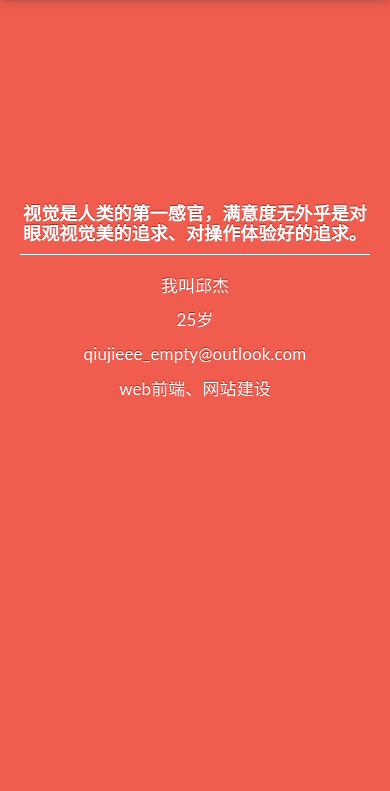
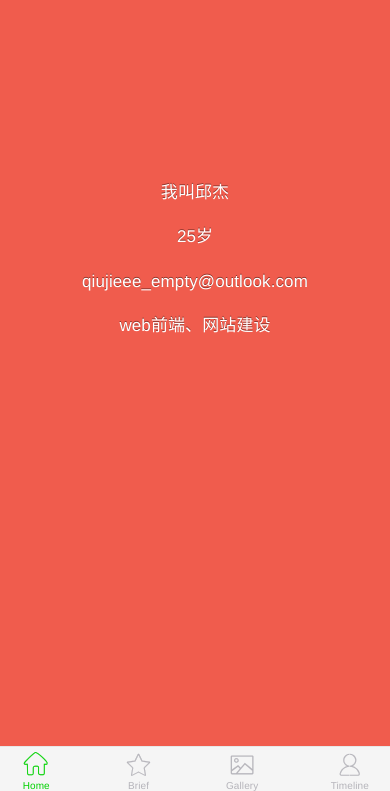
Before and after one commit to qiujie8092916/resume, a plain HTML site: page resume/index.html in a window 390 px wide. Shown: the part 53-844 px from the top of the page. Drawn offline with Linux system fonts and the light colour scheme; files that its build step writes are made by us from their sources.

Commit message:
add phone's layout, page 3ing

```diff
--- a/resume/css/iconfont.css
+++ b/resume/css/iconfont.css
@@ -1,20 +1,25 @@
 
 @font-face {font-family: "iconfont";
-  src: url('../fonts/iconfont.eot?t=1470146140'); /* IE9*/
-  src: url('../fonts/iconfont.eot?t=1470146140#iefix') format('embedded-opentype'), /* IE6-IE8 */
-  url('../fonts/iconfont.woff?t=1470146140') format('woff'), /* chrome, firefox */
-  url('../fonts/iconfont.ttf?t=1470146140') format('truetype'), /* chrome, firefox, opera, Safari, Android, iOS 4.2+*/
-  url('../fonts/iconfont.svg?t=1470146140#iconfont') format('svg'); /* iOS 4.1- */
+  src: url('../fonts/iconfont.eot?t=1479356217983'); /* IE9*/
+  src: url('../fonts/iconfont.eot?t=1479356217983#iefix') format('embedded-opentype'), /* IE6-IE8 */
+  url('../fonts/iconfont.woff?t=1479356217983') format('woff'), /* chrome, firefox */
+  url('../fonts/iconfont.ttf?t=1479356217983') format('truetype'), /* chrome, firefox, opera, Safari, Android, iOS 4.2+*/
+  url('../fonts/iconfont.svg?t=1479356217983#iconfont') format('svg'); /* iOS 4.1- */
 }
 
 .iconfont {
   font-family:"iconfont" !important;
-  font-size:40px;
+  font-size:16px;
   font-style:normal;
   -webkit-font-smoothing: antialiased;
   -webkit-text-stroke-width: 0.2px;
   -moz-osx-font-smoothing: grayscale;
 }
-.icon-js:before { content: "\e610"; }
-.icon-js1:before { content: "\e614"; }
-.icon-js2:before { content: "\e612"; }
+
+.icon-home:before { content: "\e614"; }
+
+.icon-zuopin:before { content: "\e62e"; }
+
+.icon-profile:before { content: "\e61e"; }
+
+.icon-tese:before { content: "\e615"; }
--- a/resume/css/sass/main.scss
+++ b/resume/css/sass/main.scss
@@ -44,9 +44,11 @@ $black : #333;
 	padding: 0;
 }
 /*
+html{-webkit-text-size-adjust:none;}
+*/
 body{
-	font-family: Microsoft YaHei !important;
-}*/
+	font-family: "Helvetica Neue",Helvetica,Arial,sans-serif;;
+}
 
 dt{
 	font-weight: inherit;
@@ -104,10 +106,13 @@ img{
 
 nav{
 	display: -webkit-box;
-	background: rgba(245, 245, 245, 0.8) !important;
+	background: rgba(245, 245, 245, 0.8);
 	color: $black !important;
 	box-shadow: 0 0 10px rgba(51 ,51, 51, 0.6);
-	top: 0;
+
+	ul.navbar-nav li a i{
+		display: none;
+	}
 }
 
 @for $i from 1 to 6{
@@ -228,6 +233,11 @@ nav{
 	margin-top: 0;
 	width: 100%;
 	position: relative;
+	&:first-child{
+		.inner.cover{
+			margin-top: 23%;
+		}
+	}
 	@include animate(transition, all, 0.25s, ease-in-out);
 	h3{
 		text-shadow: 0 -1px 0 rgba(0, 0, 0, 0.4);
@@ -235,6 +245,9 @@ nav{
 	a:focus,
 	a:hover{
 		color: inherit !important;
+	}
+	.article{
+		width: 35%;
 	}
 }
 
@@ -372,7 +385,9 @@ nav{
 }
 
 .major{
-	margin-top:20px;
+	position:absolute;
+	top: 28%;
+
 	p{
 		display: table;
 		height: 190px;
@@ -424,7 +439,7 @@ nav{
 		color: $black;
 	}
 	& > .active > a{
-		color: $black !important;
+		color: $black;
 		background-color: transparent !important;
 	}
 }
@@ -549,6 +564,77 @@ nav{
 			*PHONE*
 *************************/
 @media (max-width: 768px){
+	i.iconfont{
+		color: $black;
+		font-size: 30px;
+	}
+
+	h4.cover-heading, p.decoration{
+		display: none;
+	}
+
+	nav.navbar{
+		bottom: 0;
+		top: initial;
+		background: rgba(245, 245, 245, 1);
+		box-shadow: initial;
+
+		.navbar-brand.oneng{
+			display: none;
+		}
+
+		.container ul.nav{
+			width: 100%;
+			display: -moz-box;
+	    display: -webkit-box;
+	    display: box;
+			font-weight: initial;
+			margin: 0;
+
+			& li{
+				/*display: inline-block;*/
+				-moz-box-flex: 1;
+		    -webkit-box-flex: 1;
+		    box-flex: 1;
+
+				&.active a, &.active i{
+					color: #00D200;
+				}
+
+				a{
+					padding-top: 8px;
+    			padding-bottom: 0px;
+					font-size: 12px;
+					color: #B5B4BA;
+					line-height: 20px;
+
+					span.nav_assist{
+						font-size: 10px;
+						-webkit-transform-origin-x: 0;
+            -webkit-transform: scale(0.5);
+						transform: scale(0.5);
+					}
+				}
+
+				i{
+					color: #B5B4BA;
+					display: block;
+				}
+			}
+		}
+	}
+
+	.intro {
+	&:before, &:after{
+		width: 10%;
+    height: 16%;
+	}
+
+		.fsize_{
+			font-size: 12px;
+		}
+	}
+
 	.contenttitle{
 		margin-top: 120px;
 	}
@@ -564,14 +650,47 @@ nav{
 		}
 	}
 
+	.major{
+		top: 25%;
+
+		img{
+			height: calc(150px / (340/190));
+    	width: 150px;
+		}
+	}
+
+	.top{
+		margin-bottom: 12%;
+	}
+
+	.left{
+		margin-right: 8%;
+	}
+
 	.homebackground{
 		background-size: contain;
+		padding-top: 15%;
+
+		&:first-child{
+			p{
+				margin-bottom: 20px;
+			}
+			.inner.cover{
+				margin-top: 45%;
+			}
 		}
 
-.#{$nav}-default .#{$nav}-nav > li:not(.active):not(.dropdown) > a:hover,
-.#{$nav}-default .#{$nav}-nav > li:not(.active):not(.dropdown) > a:focus {
-	border-bottom: 0;
-	color:#FF6F79;
+		.article{
+			width: 85%;
+		}
+
+		.icon_div .icon_detail{
+			top: 90%;
+
+			.detailImg li{
+				font-size: 11px;
+			}
+		}
 	}
 
 	.#{$nav}-brand.oneng{
@@ -580,8 +699,9 @@ nav{
 
 	.resposive_nav{
 		margin: 0;
-	padding: 0 10px;
+		padding: 0;
 		width: 100%;
+		height: 45px;
 	}
 
 	.webtip{
@@ -593,7 +713,7 @@ nav{
 		overflow-x: hidden;
 	}
 
-#navSelected{
+	#navSelected, .navbar-header{
 		display: none
 	}
 
@@ -606,15 +726,10 @@ footer{
 		font-size: 12px;
 	}
 
-nav .logo{
-	display: none;
-	width: 0;
-	height: 0;
-}
-
 	@for $i from 1 to 6{
 		ul.#{$nav}-right.nav.#{$nav}-nav > li:nth-child(#{$i}){
 			@include animate(animation, navMotion, calc(#{$i} * 0.3s))
 		}
 	}
+
 }
--- a/resume/data.json
+++ b/resume/data.json
@@ -21,13 +21,13 @@
 		],
 		"detail_css": [
 			"熟练运用CSS及CSS3新属性",
-			"充分利用Animate.css等CSS3动画库装饰页面，有利于减少JS不利于爬虫的问题",
-			"掌握CSS预编译器Less及Sass"
+			"掌握CSS预编译器Less及Sass",
+			"熟悉解决各浏览器兼容问题，优化代码、网页响应速度"
 		],
 		"detail_js": [
-			"掌握jQuery、AngularJS，熟练指令的编写，模块组件化",
-			"熟练运用Ajax前后台、跨平台通信",
-			"熟练运用Bootstrap、Foundation、Highcharts、LayerUI等主流Jquery框架"
+			"掌握JS类库如jQuery、AngularJS，熟练模块组件化",
+			"熟练运用Ajax前后端、跨平台通信",
+			"精通主流框架Bootstrap、Highcharts、LayerUI等"
 		],
 		"detail_more": [
 			"掌握数据库语言Mysql，熟练运用联合查询",
--- a/resume/index.html
+++ b/resume/index.html
@@ -10,7 +10,8 @@
     <title>Qiujie's Resume</title>
 
 		<link href='css/font.css' rel='stylesheet' type='text/css'>
-		<link href='../../fonts/font.css' rel='stylesheet' type='text/css'>
+<!--<link href='../../fonts/font.css' rel='stylesheet' type='text/css'>-->
+		<link href='css/font.css' rel='stylesheet' type='text/css'>
 		<link rel="stylesheet" href="css/jquery.fullPage.css">
     <link href="css/bootstrap.css" rel="stylesheet">
     <link href="css/iconfont.css" rel="stylesheet">
@@ -18,7 +19,6 @@
 		<link href="css/animate.css" rel="stylesheet">
 		<link href="css/timeline.css" rel="stylesheet">
 		<link href="css/main.css" rel="stylesheet">
-<!--<link href="css/grid.css" rel="stylesheet">-->
 		<link href="css/jquery.qtip.css" rel="stylesheet">
 		<script>
 			window.onload = function(){window.scrollTo(0, 0)}
@@ -30,16 +30,7 @@
 
 		<nav id="fixedNavBar" class="navbar navbar-default navbar-fixed-top">
       <div class="container resposive_nav col-lg-10 col-lg-offset-1 col-md-10 col-md-offset-1">
-				<div class="col-lg-12 col-md-12">
-				<div class="col-lg-12 col-md-12">
-        <div class="navbar-header" style="/visibility:hidden">
-          <button type="button" class="navbar-toggle collapsed" data-toggle="collapse" data-target="#navbar" aria-expanded="false" aria-controls="navbar">
-            <span class="sr-only">Toggle navigation</span>
-            <span class="icon-bar"></span>
-            <span class="icon-bar"></span>
-            <span class="icon-bar"></span>
-          </button>
-
+				<div class="navbar-header">
 					<div class="logo">
 						<dl>
 							<dt>
@@ -50,32 +41,37 @@
 						</dl>
 					</div>
 					<a class="navbar-brand oneng" href="index.html">RESUME</a>
+				</div>
 
-        </div>
-        <div id="navbar" class="navbar-collapse collapse inner">
+				<div id="navbar" class="navbar-collapse collapse inner in">
 					<div id="navSelected"></div>
-          <ul class="nav navbar-nav navbar-right" role="tablist" id="menu">
+					<ul class="nav navbar-nav navbar-right" role="tablist" id="menu">
 
-            <li id="navCurr" data-menuanchor="demo1" class="active animated">
-							<a id="demo1Btn" href="#demo1">Home</a>
+						<li id="navCurr" data-menuanchor="demo1" class="active animated">
+							<a id="demo1Btn" href="#demo1">
+								<i class="iconfont">&#xe62f;</i>
+								<span class="nav_assist">Home</span>
+							</a>
 						</li>
-            <li data-menuanchor="demo2" class="animated">
-							<a id="demo2Btn" href="#demo2">Brief</a>
+						<li data-menuanchor="demo2" class="animated">
+							<a id="demo2Btn" href="#demo2">
+								<i class="iconfont">&#xe615;</i>
+								<span class="nav_assist">Brief</span>
+							</a>
 						</li>
-            <li data-menuanchor="demo3" class="animated">
-							<a id="demo3Btn" href="#demo3">Gallery</a>
+						<li data-menuanchor="demo3" class="animated">
+							<a id="demo3Btn" href="#demo3">
+								<i class="iconfont">&#xe62e;</i>
+								<span class="nav_assist">Gallery</span>
+							</a>
 						</li>
 						<li data-menuanchor="demo4" class="animated">
-							<a id="demo4Btn" href="#demo4">Timeline</a>
-						</li><!--
-						<li data-menuanchor="demo5" class="animated">
-							<a id="demo5Btn" href="#demo5">Contact</a>
-						</li>-->
-						<!--<li><a href="javascript:alert('qiujieee_empty@outlook.com')">Contact</a></li>-->
-          </ul>
-        </div>
-
-				</div>
+							<a id="demo4Btn" href="#demo4">
+								<i class="iconfont">&#xe61e;</i>
+								<span class="nav_assist">Timeline</span>
+							</a>
+						</li>
+					</ul>
 				</div>
       </div>
     </nav>
--- a/resume/js/index.js
+++ b/resume/js/index.js
@@ -132,7 +132,7 @@ var php_console = function(){/*
 	var win = window.open("http://localhost:8080/Rlibrary/welcome.jsp");
 }
 
-var bindTabActive = function(){
+var bindTabActive = function(){/*
 	if($(document).width() <= 768){
 		$("ul.nav.navbar-nav.navbar-right li a").on("click", function(){
 			//$("ul.nav.navbar-nav.navbar-right").toggle()
@@ -147,7 +147,7 @@ var bindTabActive = function(){
 						$(this).css("background", "transparent")
 				}
 		})
-	}
+	}*/
 
 	//擦除效果
 	jQuery.extend(jQuery.easing, {
@@ -199,7 +199,7 @@ var fill_data = function(){
 					$.each(item.fsize, function(ii, iitem){
 						fsize += '<p class="fsize contenttitle">' + iitem + '</p>'
 					})
-					appends += '<div class="inner cover" style="margin-top: 220px;">\
+					appends += '<div class="inner cover">\
 												<h4 class="contenttitle"><strong>' + item.contenttitle + '</strong></h4>\
 												<p class="decoration"></p>\
 												<article style="margin-top: 20px">'+ fsize + '</article>\
@@ -212,7 +212,7 @@ var fill_data = function(){
 														<div class="decoration"></div>\
 													</div>\
 													<div><h5 class="animated subt">' + item.subt + '</h5></div>'
-					var article = '<div class="center-block article" style="width:35%;">\
+					var article = '<div class="center-block article">\
 														<div class="icon_div" style="height:100px;">\
 															<ul class="list-unstyled list-inline ski_icon">\
 																<li class="li_icon animated">\
@@ -264,7 +264,7 @@ var fill_data = function(){
 													</div>\
 													<div><h5 class="animated subt">' + item.subt + '</h5></div>'
 
-					var subbody = '<div class="major col-lg-10 col-lg-offset-1 col-md-10 col-md-offset-1" style="position:absolute; top: 28%;">'
+					var subbody = '<div class="major col-lg-10 col-lg-offset-1 col-md-10 col-md-offset-1">'
 					$.each(item.project, function(ii, iitem){
 						for(var key in iitem){
 							if(item.project[ii][key][0] === undefined){item.project[ii][key][0] = ''}
```
Also changed, not shown: resume/css/bootstrap.css, resume/css/main.css, resume/fonts/iconfont.ttf, resume/fonts/iconfont.woff, 4 other files. Lines whose indentation alone changed are shown as unchanged.
